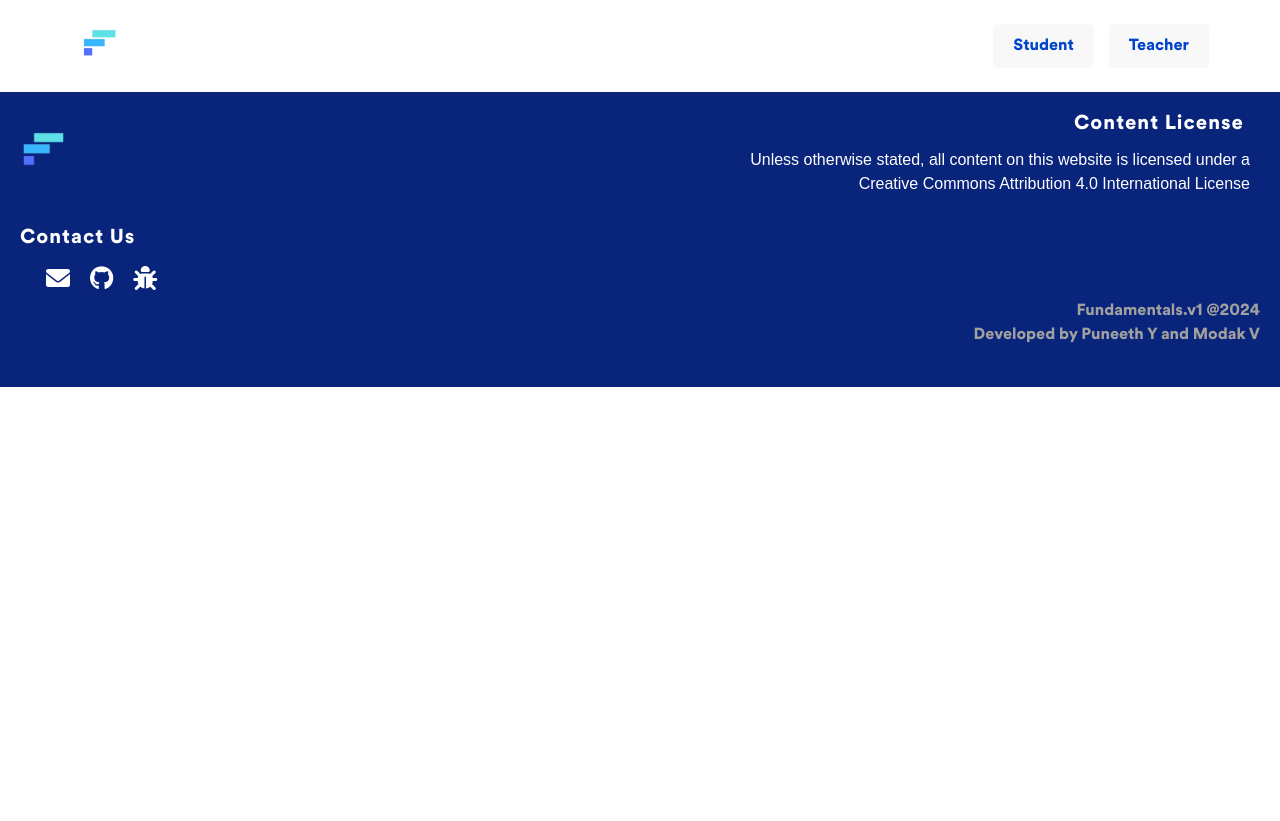
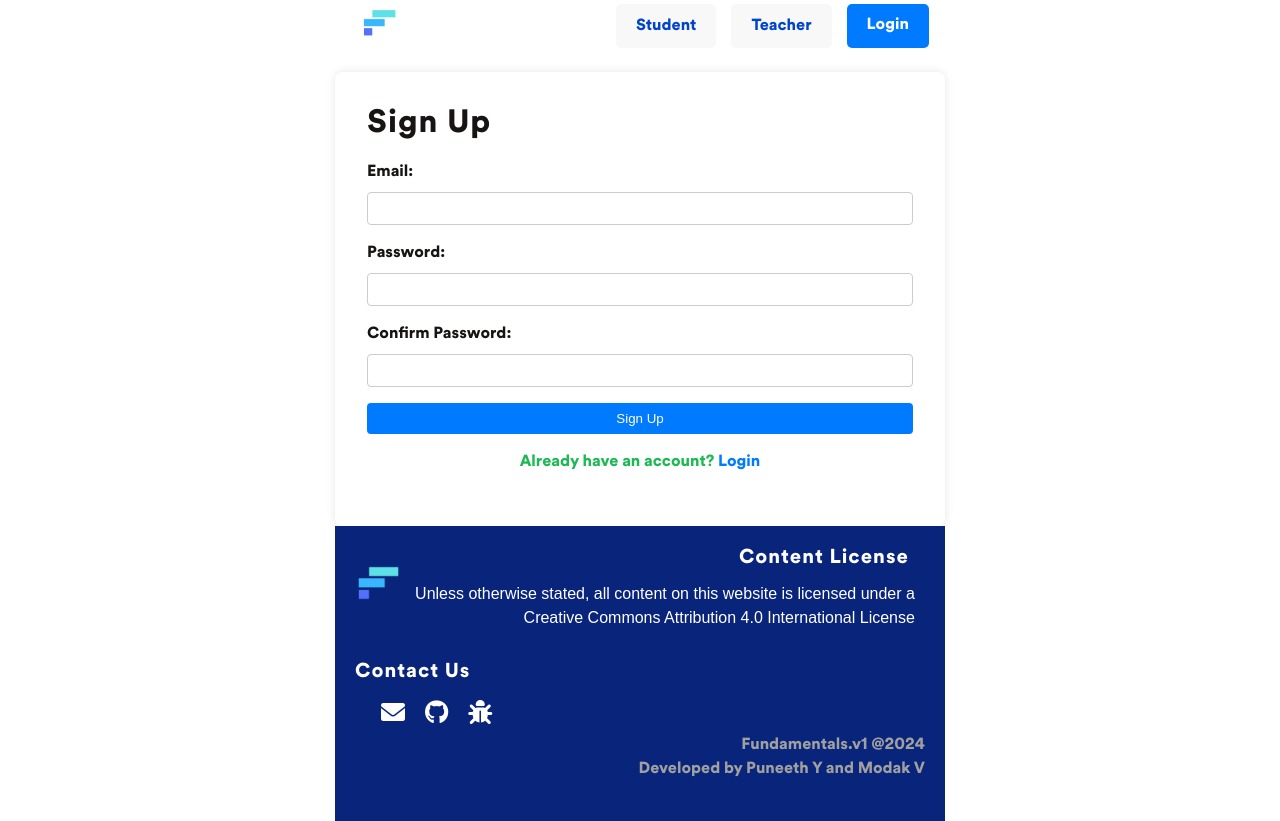
Before and after one commit to puneeth072003/Fundamentals, a React (Vite) app in the folder Frontend/Fundamentals/: page /signup in a window 1280 px wide. Before the commit the page ends 800 px from the top, so only its background shows below. Built offline with nearby package versions, Linux system fonts and the light colour scheme.

Commit message:
Added Login and sign-up page

```diff
--- /dev/null
+++ b/Frontend/Fundamentals/src/Login/SignUP/Login.css
@@ -0,0 +1,65 @@
+body {
+    font-family: Arial, sans-serif;
+    margin: 0;
+    padding: 0;
+    display: flex;
+    justify-content: center;
+    align-items: center;
+    height: 100vh;
+    background-color: #f0f0f0;
+  }
+
+  .auth-container {
+    background-color: white;
+    padding: 2rem;
+    border-radius: 8px;
+    box-shadow: 0 0 10px rgba(0, 0, 0, 0.1);
+  }
+
+  .auth-container h2 {
+    margin-bottom: 1rem;
+  }
+
+  .auth-container form div {
+    margin-bottom: 1rem;
+  }
+
+  .auth-container form label {
+    display: block;
+    margin-bottom: 0.5rem;
+  }
+
+  .auth-container form input {
+    width: 100%;
+    padding: 0.5rem;
+    border: 1px solid #ccc;
+    border-radius: 4px;
+  }
+
+  .auth-container button {
+    width: 100%;
+    padding: 0.5rem;
+    background-color: #007bff;
+    color: white;
+    border: none;
+    border-radius: 4px;
+    cursor: pointer;
+  }
+
+  .auth-container button:hover {
+    background-color: #0056b3;
+  }
+
+  .auth-container p {
+    margin-top: 1rem;
+    text-align: center;
+  }
+
+  .auth-container p a {
+    color: #007bff;
+    text-decoration: none;
+  }
+
+  .auth-container p a:hover {
+    text-decoration: underline;
+  }
--- /dev/null
+++ b/Frontend/Fundamentals/src/Login/SignUP/Login.jsx
@@ -0,0 +1,37 @@
+import React, { useState } from 'react';
+import { useNavigate } from 'react-router-dom';
+
+function Login() {
+  const [email, setEmail] = useState('');
+  const [password, setPassword] = useState('');
+  const navigate = useNavigate();
+
+  const handleSubmit = (e) => {
+    e.preventDefault();
+    // Perform login logic here
+    // For demonstration, we'll just navigate to the home page
+    navigate('/home');
+  };
+
+  return (
+    <div className="auth-container">
+      <h2>Login</h2>
+      <form onSubmit={handleSubmit}>
+        <div>
+          <label>Email:</label>
+          <input type="email" value={email} onChange={(e) => setEmail(e.target.value)} required />
+        </div>
+        <div>
+          <label>Password:</label>
+          <input type="password" value={password} onChange={(e) => setPassword(e.target.value)} required />
+        </div>
+        <button type="submit">Login</button>
+      </form>
+      <p>
+        Don't have an account? <a href="/signup">Sign Up</a>
+      </p>
+    </div>
+  );
+}
+
+export default Login;
--- /dev/null
+++ b/Frontend/Fundamentals/src/Login/SignUP/Signup.jsx
@@ -0,0 +1,47 @@
+import React, { useState } from 'react';
+import { useNavigate } from 'react-router-dom';
+import "./Login.css"
+
+function Signup() {
+  const [email, setEmail] = useState('');
+  const [password, setPassword] = useState('');
+  const [confirmPassword, setConfirmPassword] = useState('');
+  const navigate = useNavigate();
+
+  const handleSubmit = (e) => {
+    e.preventDefault();
+    // Perform signup logic here
+    // For demonstration, we'll just navigate to the login page
+    if (password === confirmPassword) {
+      navigate('/login');
+    } else {
+      alert("Passwords do not match");
+    }
+  };
+
+  return (
+    <div className="auth-container">
+      <h2>Sign Up</h2>
+      <form onSubmit={handleSubmit}>
+        <div>
+          <label>Email:</label>
+          <input type="email" value={email} onChange={(e) => setEmail(e.target.value)} required />
+        </div>
+        <div>
+          <label>Password:</label>
+          <input type="password" value={password} onChange={(e) => setPassword(e.target.value)} required />
+        </div>
+        <div>
+          <label>Confirm Password:</label>
+          <input type="password" value={confirmPassword} onChange={(e) => setConfirmPassword(e.target.value)} required />
+        </div>
+        <button type="submit">Sign Up</button>
+      </form>
+      <p>
+        Already have an account? <a href="/login">Login</a>
+      </p>
+    </div>
+  );
+}
+
+export default Signup;
--- a/Frontend/Fundamentals/src/Navbar/navlinks.jsx
+++ b/Frontend/Fundamentals/src/Navbar/navlinks.jsx
@@ -9,7 +9,7 @@ const Navlinks=()=>{
       <ul className="linksinnav">
         <a href="/class11" className="nav-link">Student</a>
         <a href="/teacher" className="nav-link">Teacher</a>
-        {/* <button class="login-button">Login</button> */}
+        <button class="login-button">Login</button>
       </ul>
     </nav>
     )
--- a/Frontend/Fundamentals/src/Router/Content.jsx
+++ b/Frontend/Fundamentals/src/Router/Content.jsx
@@ -4,6 +4,8 @@ import App from "../App/App";
 import Sidebar from "../Sidebar/sidebar";
 import StudentApp from "../Sidebar/sidebar";
 import TeacherComp from "../Teachers/Teacher";
+import Loogin from "../Login/SignUP/Login";
+import Signup from "../Login/SignUP/Signup";
 
 const Content = () => {
   return (
@@ -12,6 +14,8 @@ const Content = () => {
         <Route path="/" element={<App />} />
         <Route path="/class11"element={<StudentApp/>}/>
         <Route path="/teacher"element={<TeacherComp/>}/>
+        <Route path="/login" element={<Loogin/>}/>
+        <Route path="/signup" element={<Signup/>}/>
       </Routes>
     </div>
   );
```
